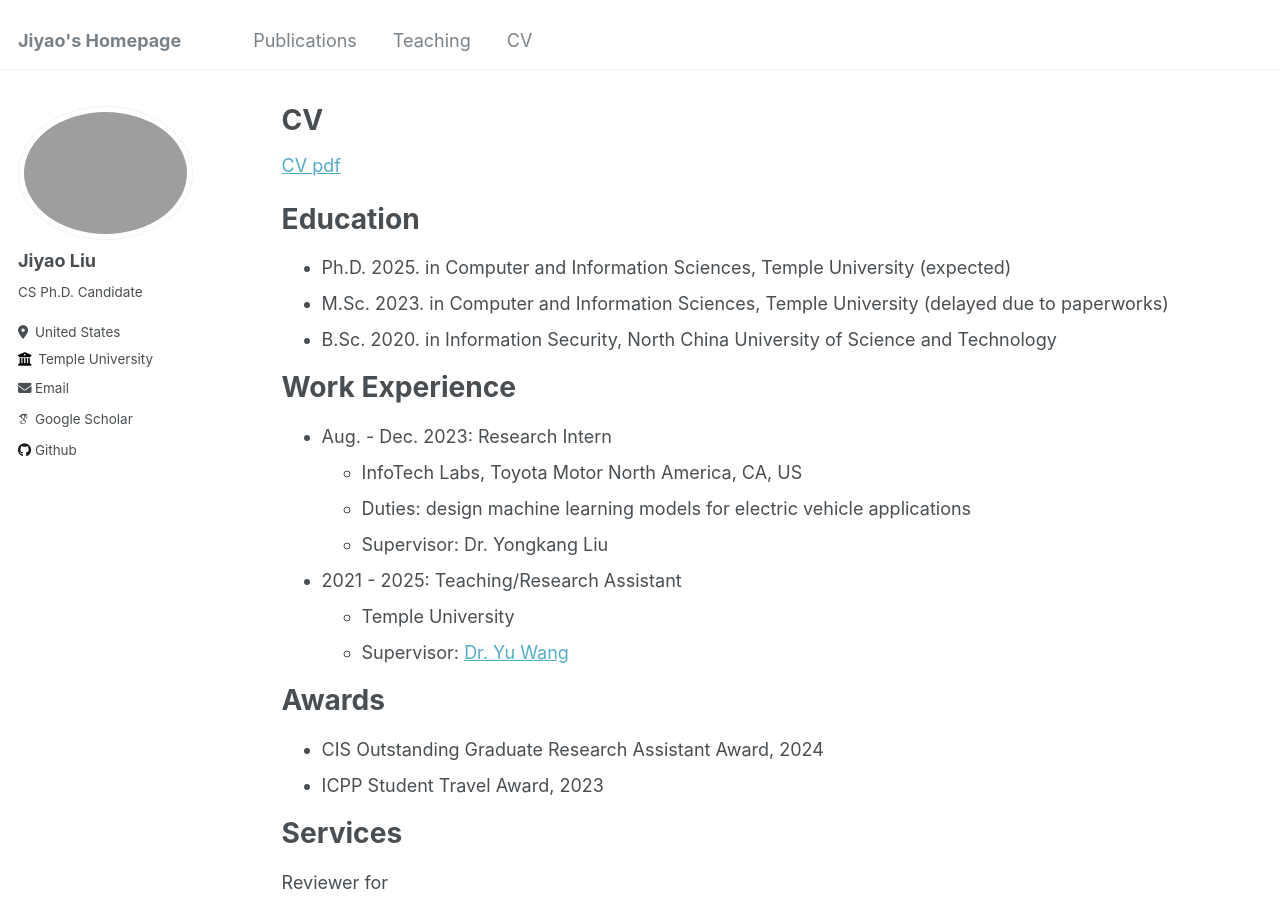
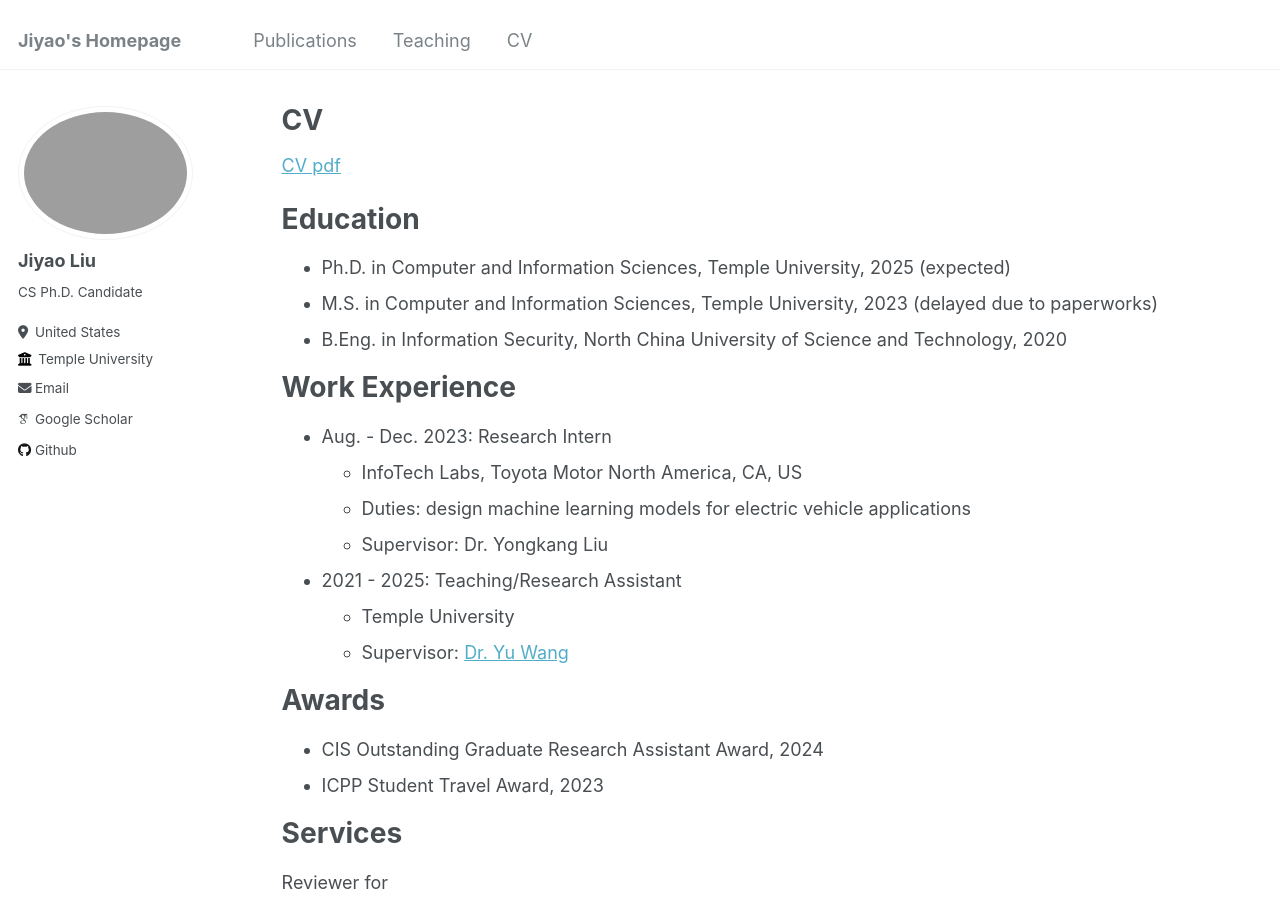
Before and after one commit to Jiyao17/jiyao17.github.io, a Jekyll site: the page built from _pages/cv.md, in a window 1280 px wide and 900 px high. Built offline with Jekyll 4.4.1, drawn with Linux system fonts in a browser that asks for light colours; some web fonts are replaced.

Commit message:
Update cv.md

```diff
--- a/_pages/cv.md
+++ b/_pages/cv.md
@@ -14,9 +14,9 @@ redirect_from:
 
 Education
 ======
-* Ph.D. 2025. in Computer and Information Sciences, Temple University (expected)
-* M.Sc. 2023. in Computer and Information Sciences, Temple University (delayed due to paperworks)
-* B.Sc. 2020. in Information Security, North China University of Science and Technology
+* Ph.D. in Computer and Information Sciences, Temple University, 2025 (expected)
+* M.S. in Computer and Information Sciences, Temple University, 2023 (delayed due to paperworks)
+* B.Eng. in Information Security, North China University of Science and Technology, 2020
 
 
 Work Experience
```
